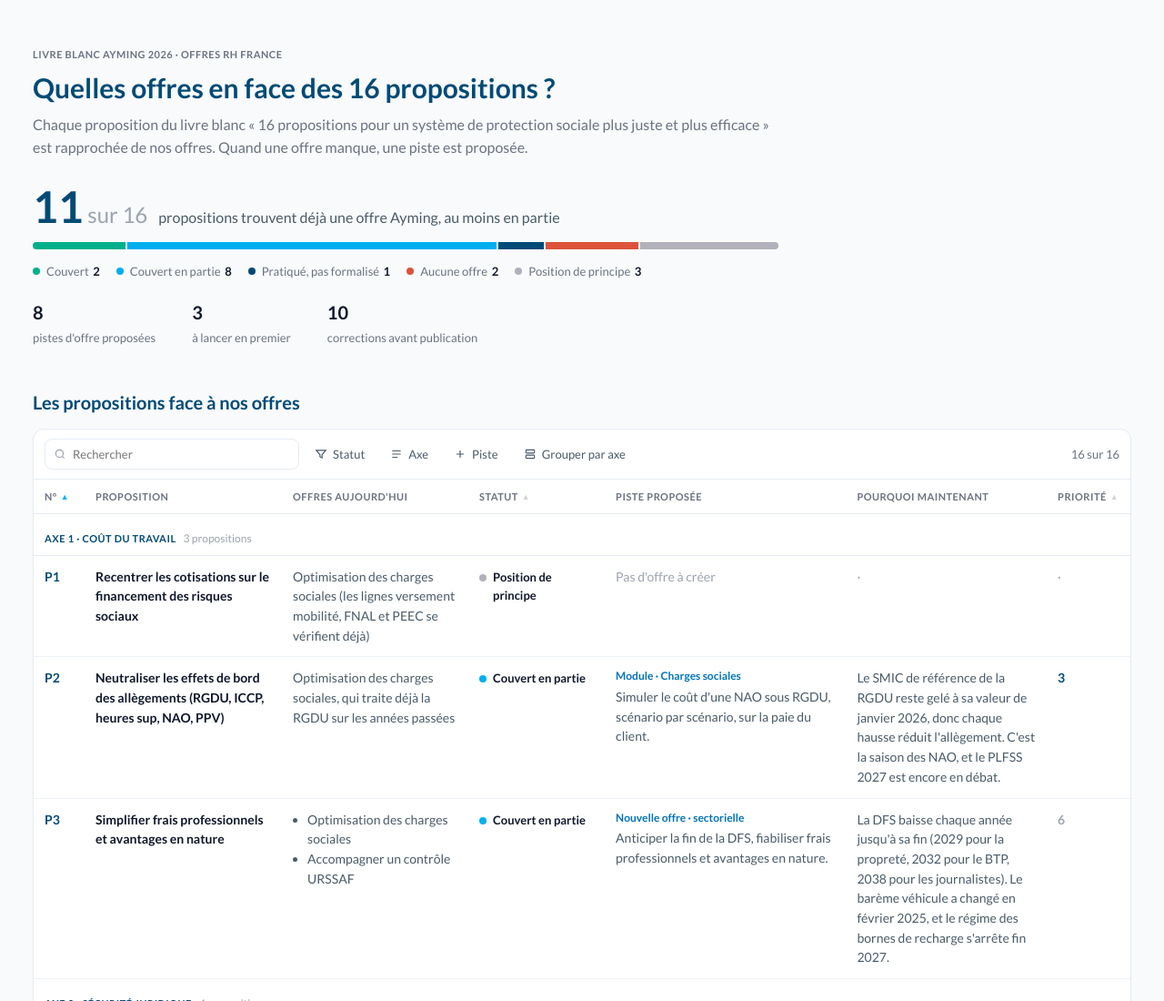
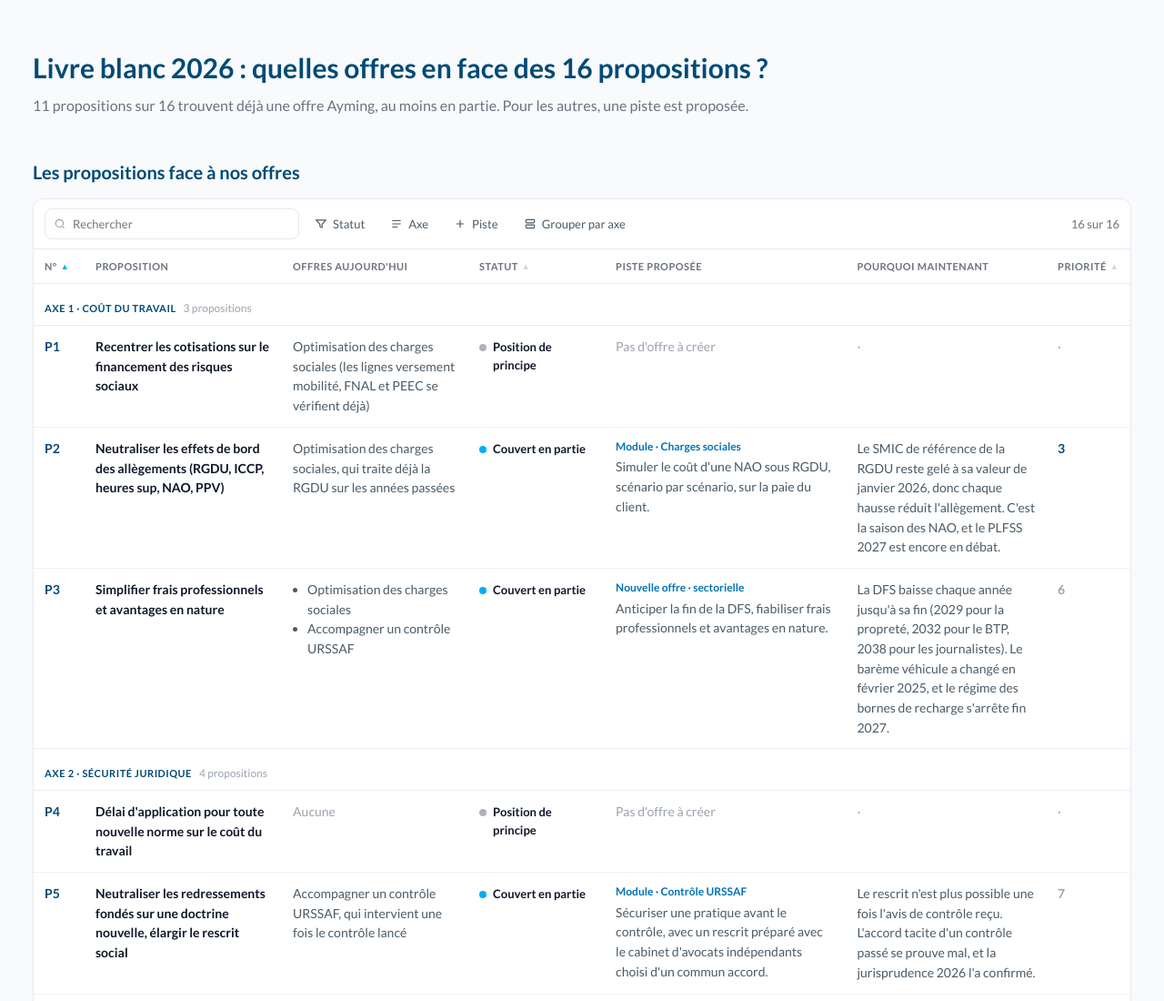
Before and after one commit to ayming-france/livre-blanc-2026-offres, a plain HTML site: page index.html in a window 1280 px wide. Shown: the top 1100 px of the page at 91% size. Drawn offline with Linux system fonts and the light colour scheme.

Commit message:
Header reduced to the title and one sentence

```diff
--- a/index.html
+++ b/index.html
@@ -130,19 +130,8 @@ a{color:var(--mid)}
 <div class="wrap">
 
 <header>
-  <span class="eyebrow">Livre blanc Ayming 2026 · Offres RH France</span>
-  <h1>Quelles offres en face des 16 propositions ?</h1>
-  <p class="lead">Chaque proposition du livre blanc « 16 propositions pour un système de protection sociale plus juste et plus efficace » est rapprochée de nos offres. Quand une offre manque, une piste est proposée.</p>
-  <div class="figure">
-    <div class="big"><b id="covered">11<small> sur 16</small></b><span>propositions trouvent déjà une offre Ayming, au moins en partie</span></div>
-    <div class="bar" id="bar" aria-hidden="true"></div>
-    <div class="keys" id="keys"></div>
-    <div class="stats">
-      <div class="stat"><b>8</b><span>pistes d'offre proposées</span></div>
-      <div class="stat"><b>3</b><span>à lancer en premier</span></div>
-      <div class="stat"><b id="nfix">10</b><span>corrections avant publication</span></div>
-    </div>
-  </div>
+  <h1>Livre blanc 2026 : quelles offres en face des 16 propositions ?</h1>
+  <p class="lead">11 propositions sur 16 trouvent déjà une offre Ayming, au moins en partie. Pour les autres, une piste est proposée.</p>
 </header>
 
 <section aria-labelledby="t1">
@@ -255,11 +244,7 @@ a{color:var(--mid)}
   function status(st){return '<span class="status"><span class="dot d-'+st+'"></span>'+ST[st]+'</span>';}
   function count(arr,f){return arr.filter(f).length;}
 
-  // Header bar and keys
   var total=rows.length;
-  document.getElementById('bar').innerHTML=ST_KEYS.map(function(k){var c=count(rows,function(r){return r.st===k;});return c?'<i class="d-'+k+'" style="flex:'+c+'"></i>':'';}).join('');
-  document.getElementById('keys').innerHTML=ST_KEYS.map(function(k){return '<span><span class="dot d-'+k+'"></span>'+ST[k]+' <b>'+count(rows,function(r){return r.st===k;})+'</b></span>';}).join('');
-  document.getElementById('nfix').textContent=fixes.length;
 
   var fs=document.getElementById('f-status'),fa=document.getElementById('f-axe'),fk=document.getElementById('f-kind'),fg=document.getElementById('f-group'),q=document.getElementById('q');
   fs.innerHTML='<option value="">Tous les statuts</option>'+ST_KEYS.map(function(k){return '<option value="'+k+'">'+ST[k]+' ('+count(rows,function(r){return r.st===k;})+')</option>';}).join('');
```
